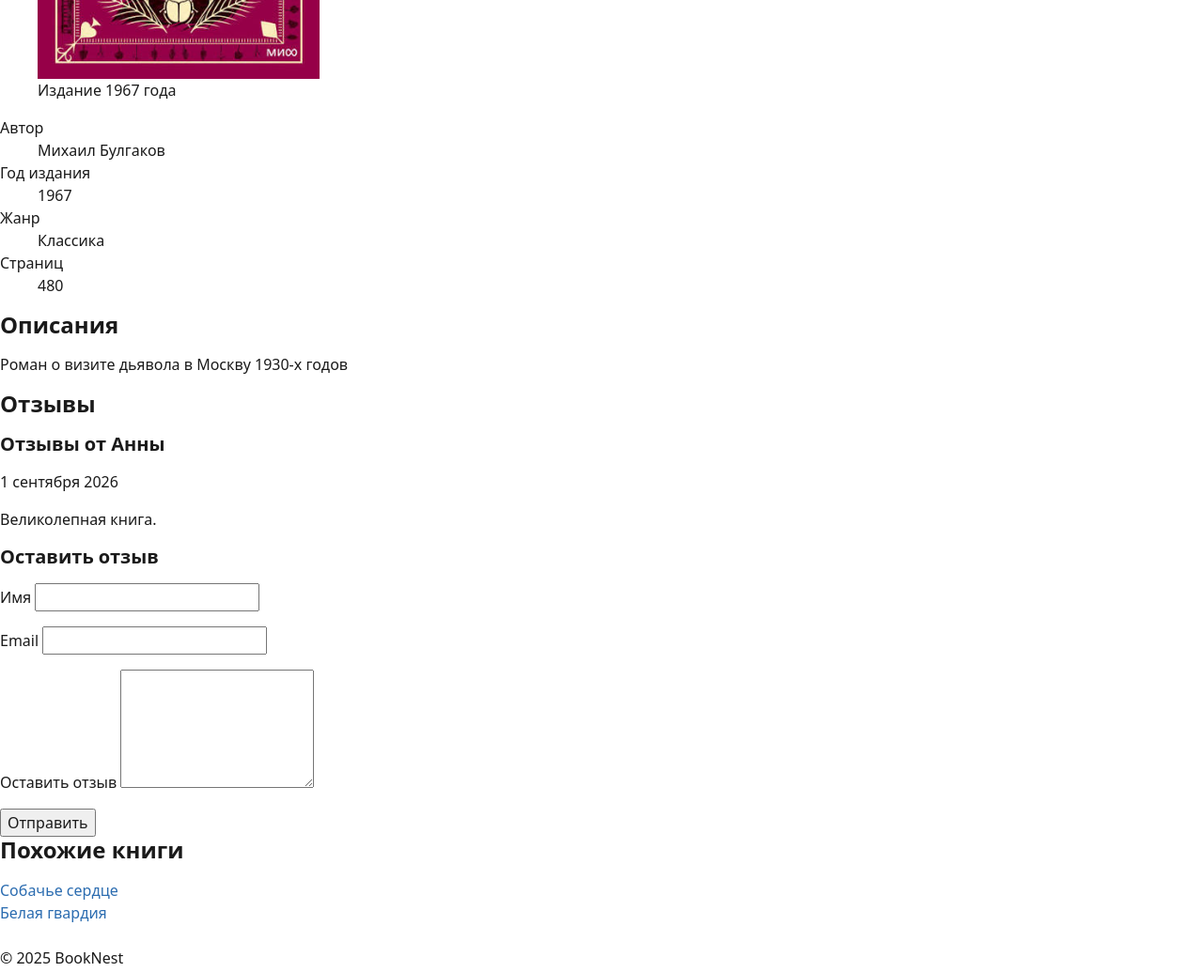
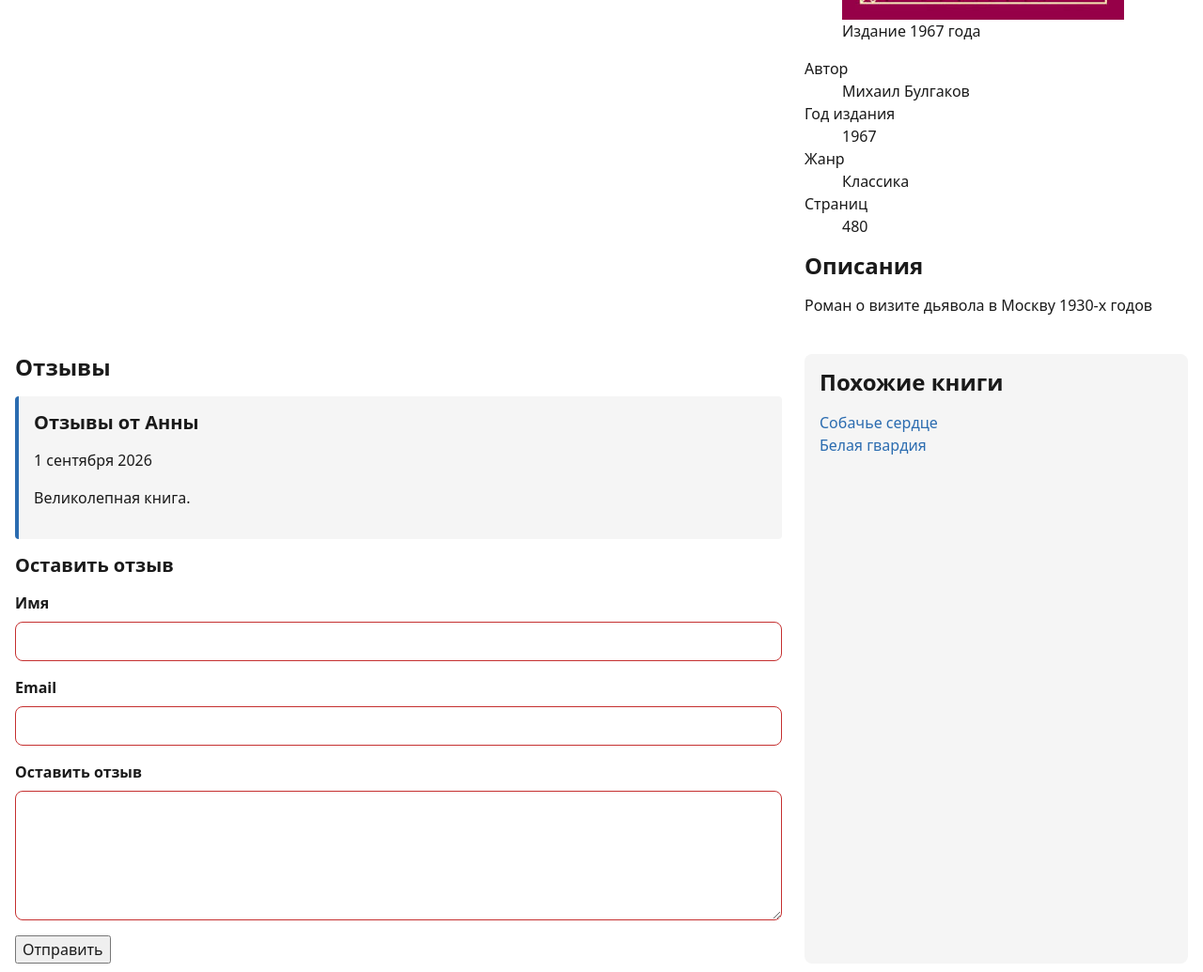
Before and after one commit to yoh41000-ship-it/booknest, a plain HTML site: page book.html in a window 1280 px wide. Shown: the part 640-1675 px from the top of the page at 94% size. Drawn offline with Linux system fonts and the light colour scheme.

Commit message:
Add CSS classes to book.html

```diff
--- a/book.html
+++ b/book.html
@@ -8,7 +8,7 @@
     <link rel="stylesheet" href="styles/layout.css">
     <link rel="stylesheet" href="styles/components.css">
 <body>
-  <header>
+  <header class="site-header">
     <a href="index.html">BookNest</a>
     <nav aria-label="Основная навигация">
         <ul>
@@ -17,7 +17,7 @@
         </ul>
     </nav>
   </header>
-  <main>
+  <main class="container book-layout">
     <nav aria-label="Хлебные крошки">
         <ol>
             <li><a href="index.html">Каталог</a></li>
@@ -25,7 +25,7 @@
             <li aria-current="page"> «Мастер и Маргарита»</li>
         </ol>
     </nav>
-    <article>
+    <article class="book-detail">
     <h1>Мастер и Маргарита</h1>
 
             <figure>
@@ -34,7 +34,7 @@
                      width="300" height="440">
                 <figcaption>Издание 1967 года</figcaption>
             </figure>
-   <section aria-labelledby="chars-heading">
+   <section class="book-section" aria-labelledby="chars-heading">
     <dl>
         <dt>Автор</dt><dd>Михаил Булгаков</dd>
         <dt>Год издания</dt><dd><time datetime="1967">1967</time></dd>
@@ -42,37 +42,37 @@
         <dt>Страниц</dt><dd>480</dd>
     </dl>
    </section>
-   <section aria-labelledby="desc-heading">
+   <section class="book-section" aria-labelledby="desc-heading">
     <h2 id="desc-heading">Описания</h2>
     <p>Роман о визите дьявола в Москву 1930-х годов</p>
    </section>
    </article>
-   <section aria-labelledby="reviews-heading">
+   <section class="reviews-section"  aria-labelledby="reviews-heading">
     <h2 id="reviews-heading">Отзывы</h2>
 
-    <article>
+    <article class="review">
         <h3>Отзывы от Анны</h3>
         <p><time datetime="2026-09-01">1 сентября 2026</time></p>
         <p>Великолепная книга.</p>
     </article>
     <form action="/reviews" method="post">
         <h3>Оставить отзыв</h3>
-        <p>
+        <p class="form-field">
             <label for="reviews-name">Имя</label>
             <input type="text" id="reviews-name" name="name" required maxlength="50">
         </p>
-        <p>
+        <p class="form-field">
             <label for="reviews-email">Email</label>
             <input type="email" id="reviews-email" name="email" required>
         </p>
-        <p>
+        <p class="form-field">
             <label for="reviews-text">Оставить отзыв</label>
             <textarea id="reviews-text" name="text" required maxlength="1000" rows="5"></textarea>
         </p>
         <button type="submit"> Отправить </button>
     </form>
    </section>
-   <aside aria-labelledby="similar-heading">
+   <aside  class="similar-books" aria-labelledby="similar-heading">
             <h2 id="similar-heading">Похожие книги</h2>
             <ul>
                 <li><a href="book.html">Собачье сердце</a></li>
@@ -80,7 +80,7 @@
             </ul>
         </aside>
   </main>
-  <footer>
+  <footer class="site-footer">
         <p>© 2025 BookNest</p>
     </footer>
 </body>
```
